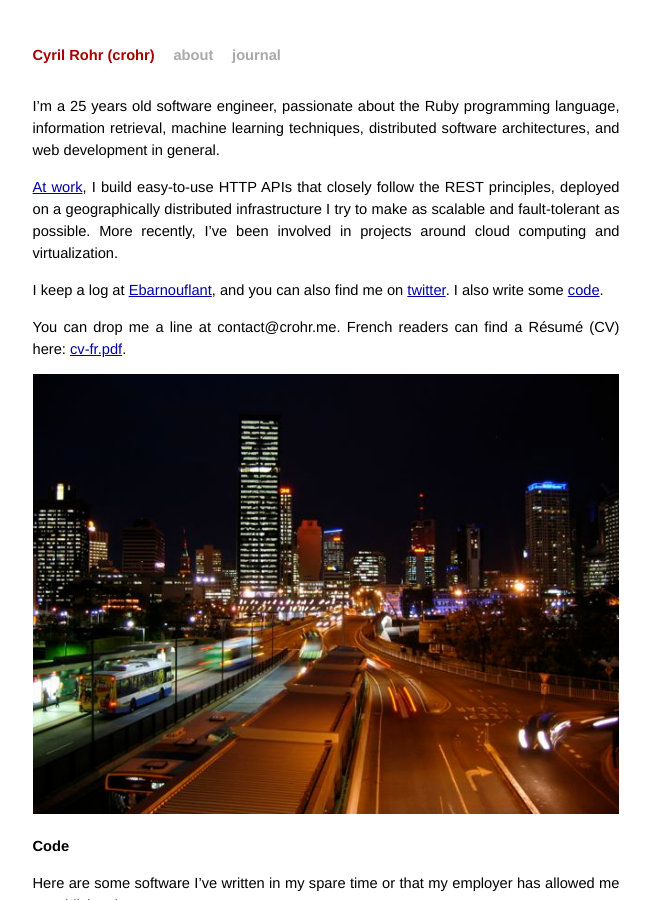
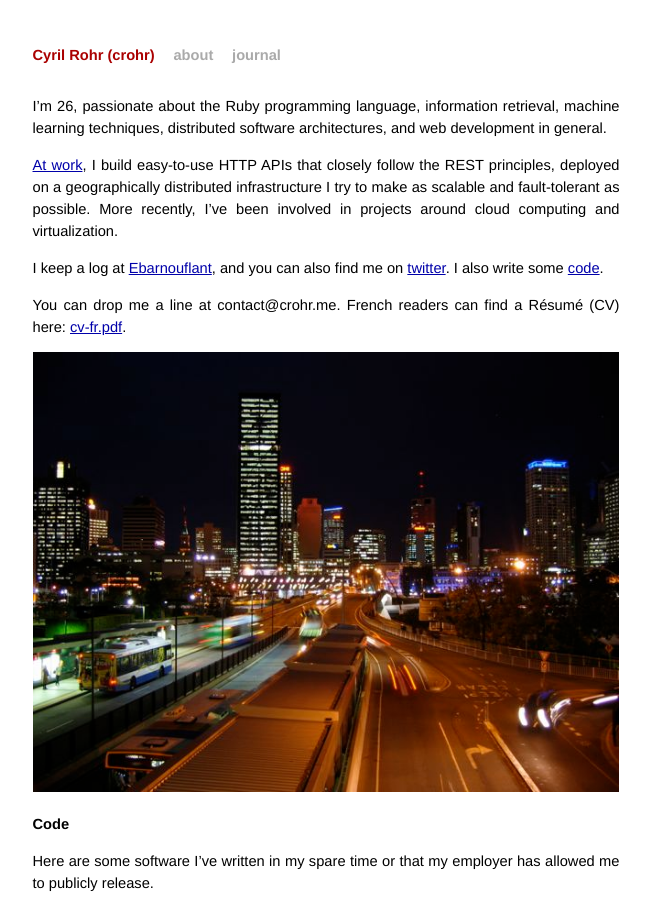
Before and after one commit to crohr/crohr.github.com, a Jekyll site: the page built from index.md, in a window 1280 px wide and 900 px high. Shown: the whole window, without its empty margins (314-964 px from the left). Built offline with Jekyll 4.4.1, drawn with Linux system fonts in a browser that asks for light colours.

```diff
--- a/index.md
+++ b/index.md
@@ -3,9 +3,9 @@ layout: me
 title: Cyril Rohr
 ---
 
-I'm a 25 years old software engineer, passionate about the Ruby programming
-language, information retrieval, machine learning techniques, distributed
-software architectures, and web development in general.
+I'm 26, passionate about the Ruby programming language, information retrieval,
+machine learning techniques, distributed software architectures, and web
+development in general.
 
 [At work](https://www.grid5000.fr), I build easy-to-use HTTP APIs that closely
 follow the REST principles, deployed on a geographically distributed
@@ -42,7 +42,7 @@ allowed me to publicly release.
 * [toggl-notifier] [toggl-notifier] - Hack! Update your Adium status with the
   description of your current task in [Toggl](http://toggl.com) (Mac only).
 
-[restfully]: http://github.com/crohr/restfully
+[restfully]: http://crohr.me/restfully/
 [components]: http://github.com/crohr/rest-client-components
 [rack]: http://rack.rubyforge.com
 [g5k-campaign]: http://g5k-campaign.gforge.inria.fr/
```
